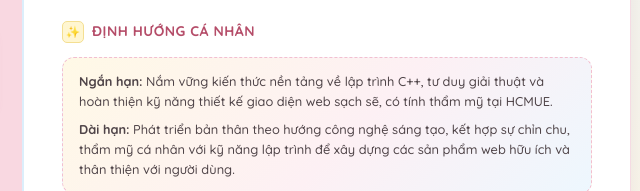
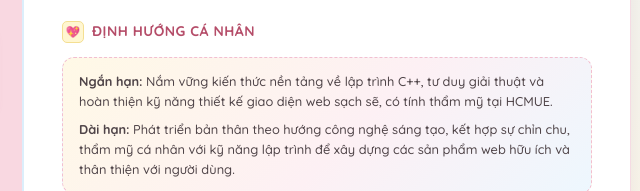
Before and after one commit to yeensnhi0111-art/CV-c-nh-n-, a plain HTML site: page index.html in a window 1280 px wide. Shown: the part 897-1088 px from the top of the page, 469-1109 px from the left. Drawn offline with Linux system fonts and the light colour scheme.

Commit message:
Update index.html

```diff
--- a/index.html
+++ b/index.html
@@ -1005,7 +1005,7 @@
       </section>
 
       <section class="right-section">
-        <h2 class="right-title"><span class="right-title-icon">✨</span> Định hướng cá nhân</h2>
+        <h2 class="right-title"><span class="right-title-icon">💖</span> Định hướng cá nhân</h2>
         <div class="goal-card">
           <p><strong>Ngắn hạn:</strong> Nắm vững kiến thức nền tảng về lập trình C++, tư duy giải thuật và hoàn thiện kỹ năng thiết kế giao diện web sạch sẽ, có tính thẩm mỹ tại HCMUE.</p>
           <p><strong>Dài hạn:</strong> Phát triển bản thân theo hướng công nghệ sáng tạo, kết hợp sự chỉn chu, thẩm mỹ cá nhân với kỹ năng lập trình để xây dựng các sản phẩm web hữu ích và thân thiện với người dùng.</p>
```
